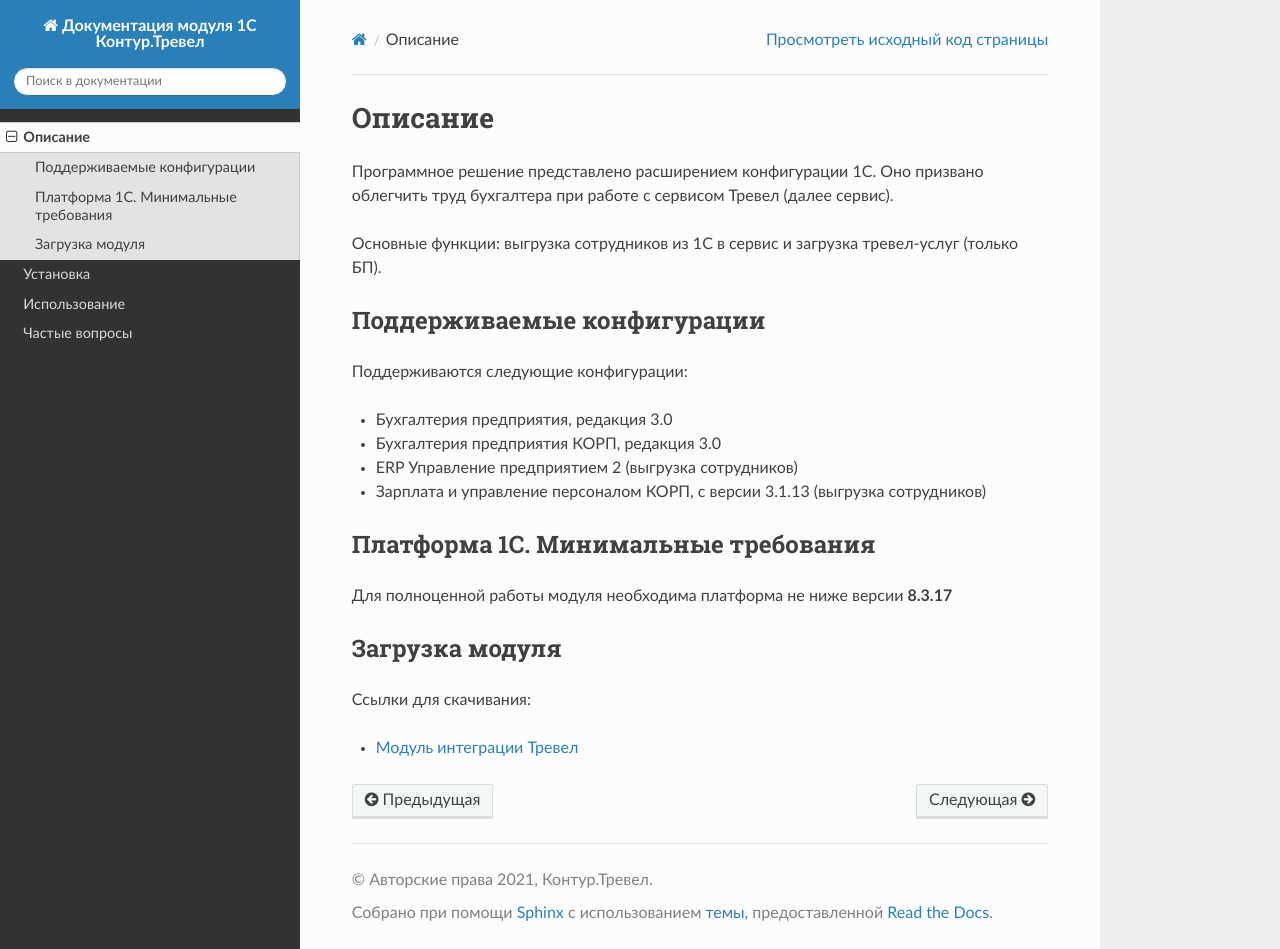
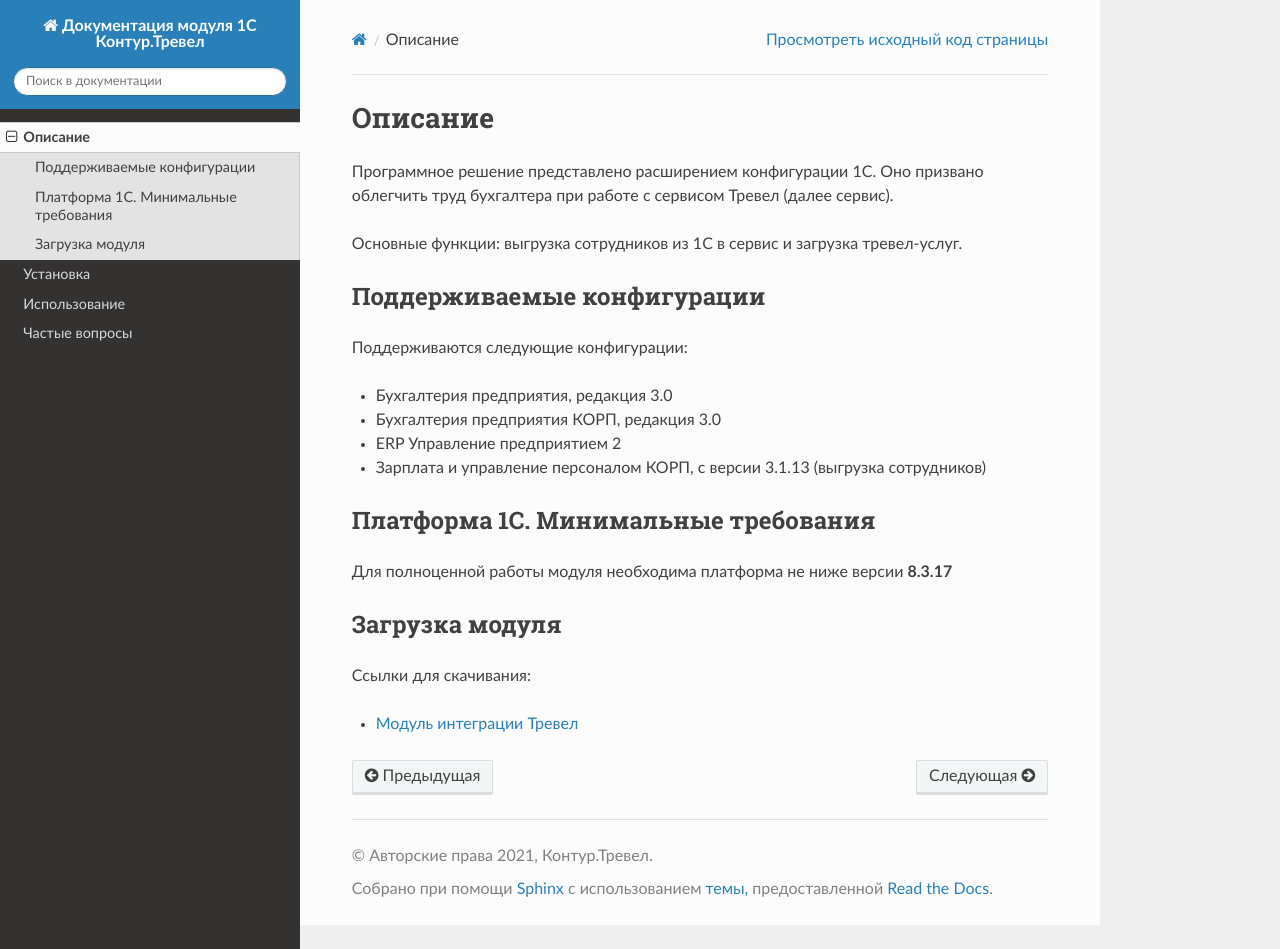
Before and after one commit to kontur-1c/travel-doc, a Sphinx documentation site: the page built from docs/about.rst, in a window 1280 px wide and 949 px high. Built offline with Sphinx 7.4.7 and the Read the Docs theme 2.0.0, drawn with Linux system fonts in a browser that asks for light colours.

Commit message:
Загрузка услуг в ERP

```diff
--- a/docs/about.rst
+++ b/docs/about.rst
@@ -4,7 +4,7 @@
 Программное решение представлено расширением конфигурации 1С.
 Оно призвано облегчить труд бухгалтера при работе с сервисом Тревел (далее сервис).
 
-Основные функции: выгрузка сотрудников из 1С в сервис и загрузка тревел-услуг (только БП).
+Основные функции: выгрузка сотрудников из 1С в сервис и загрузка тревел-услуг.
 
 Поддерживаемые конфигурации
 ---------------------------
@@ -13,7 +13,7 @@
 
 * Бухгалтерия предприятия, редакция 3.0
 * Бухгалтерия предприятия КОРП, редакция 3.0
-* ERP Управление предприятием 2 (выгрузка сотрудников)
+* ERP Управление предприятием 2
 * Зарплата и управление персоналом КОРП, с версии 3.1.13 (выгрузка сотрудников)
 
 Платформа 1С. Минимальные требования
--- a/docs/usage.rst
+++ b/docs/usage.rst
@@ -97,8 +97,8 @@
 
       Параметры выгрузки по расписанию
 
-Загрузка тревел-услуг (только для Бухгалтерии предприятия)
-----------------------------------------------------------
+Загрузка тревел-услуг
+---------------------
 
 Загрузка тревел-услуг происходит в фоновом режиме по тому же расписанию, что и выгрузка сотрудников.
 
```
